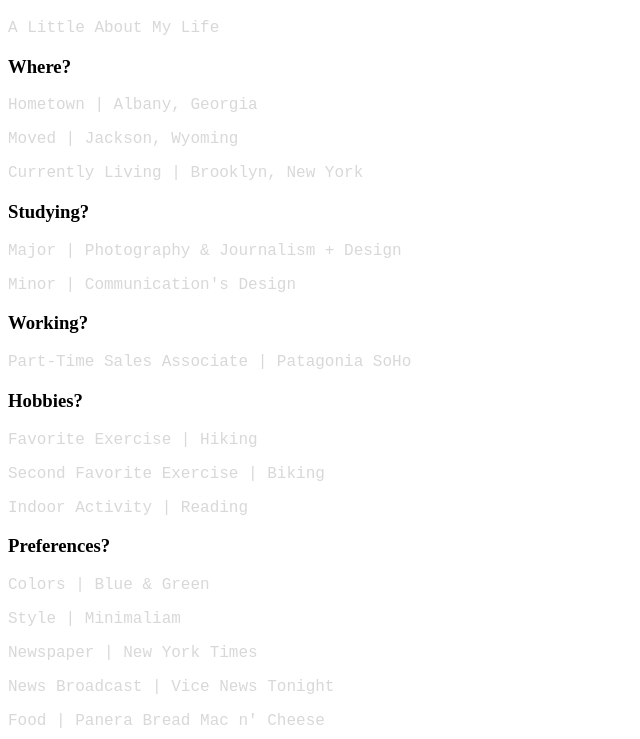
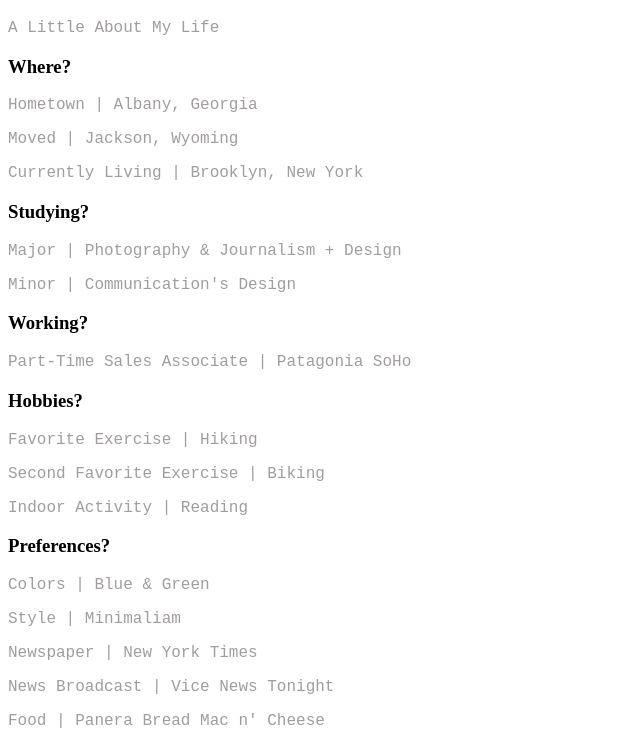
Before and after one commit to willc874/willc874.github.io, a plain HTML site: page index.html in a window 1280 px wide. Shown: the part 61-800 px from the top of the page, without its empty margins (0-640 px from the left). Drawn offline with Linux system fonts and the light colour scheme.

Commit message:
"About Me" Update

```diff
--- a/style.css
+++ b/style.css
@@ -4,7 +4,7 @@
 }
 
 p {
-	color: #d8d8d8;
+	color: #a29d9d;
 	font-family: courier new;
 }
 hr {
```
